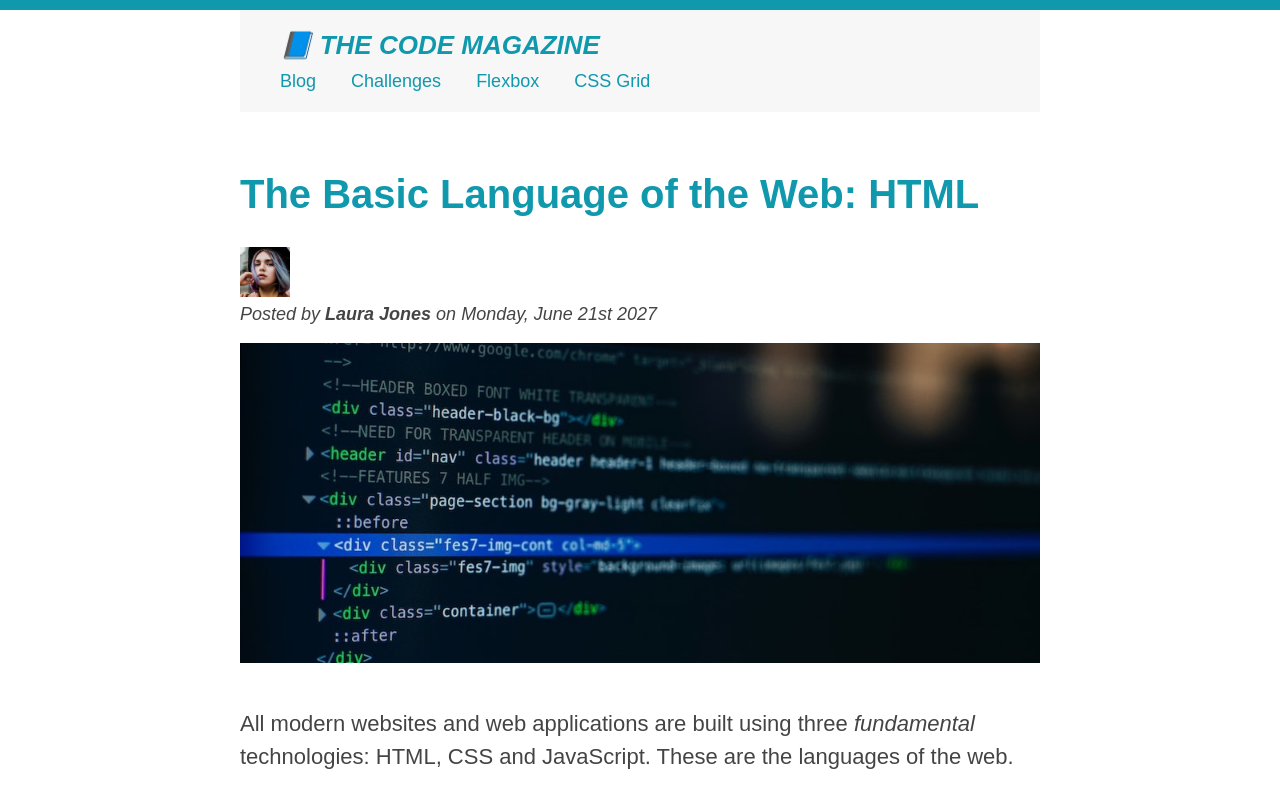
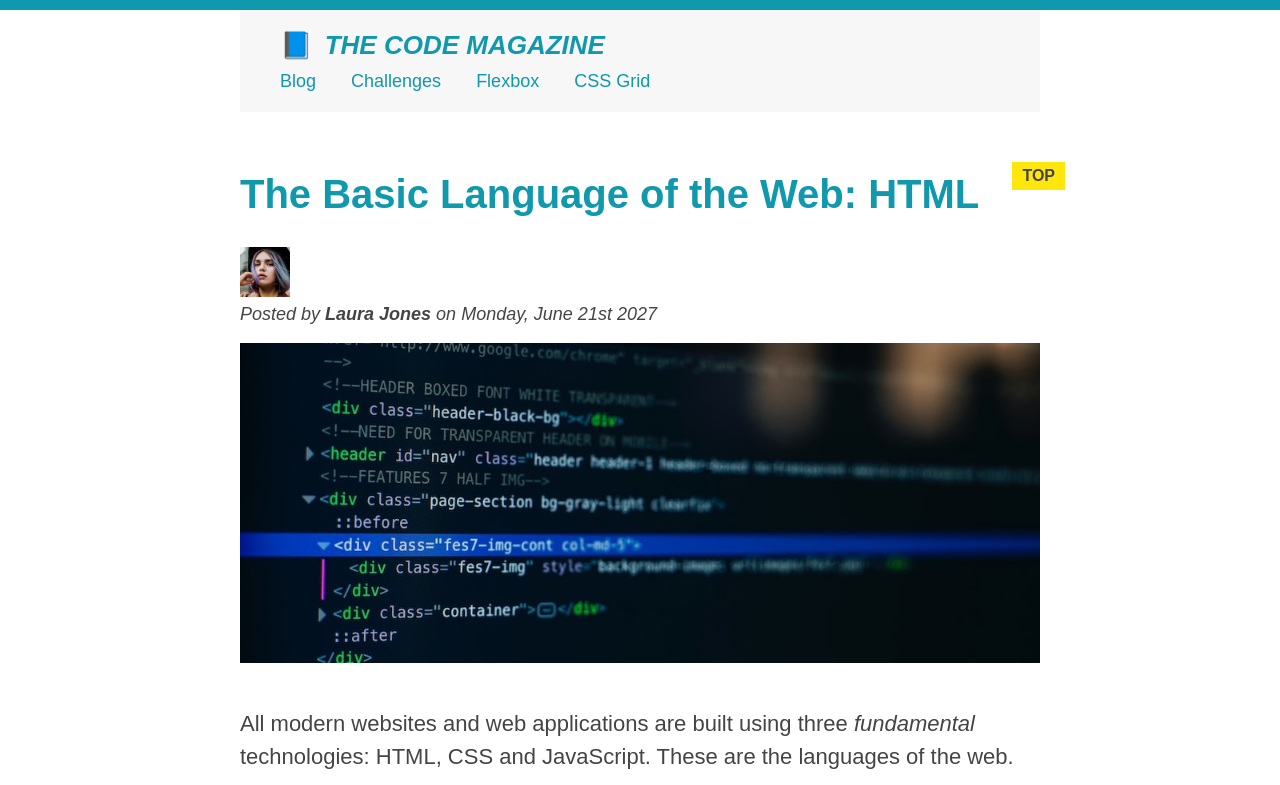
Before and after one commit to TeghveerK/CSS-Fundamentals, a plain HTML site: page index.html in a window 1280 px wide. Shown: the top 785 px of the page. Drawn offline with Linux system fonts and the light colour scheme.

Commit message:
Pseudo-elements

```diff
--- a/style.css
+++ b/style.css
@@ -207,6 +207,32 @@ button {
   right: 50px;
 }
 
+h1::first-letter {
+  font-style: normal;
+  margin-right: 5px;
+}
+
+/* h3 + p::first-line {
+  color: red;
+} */
+
+h2 {
+  position: relative;
+}
+
+h2::after {
+  content: "TOP";
+  background-color: #ffe70e;
+  color: #444;
+  font-size: 16px;
+  font-weight: bold;
+  display: inline-block;
+  padding: 5px 10px;
+  position: absolute;
+  top: -10px;
+  right: -25px;
+}
+
 /* Resolving Conflicts */
 /* #copyright {
   color: red;
```
